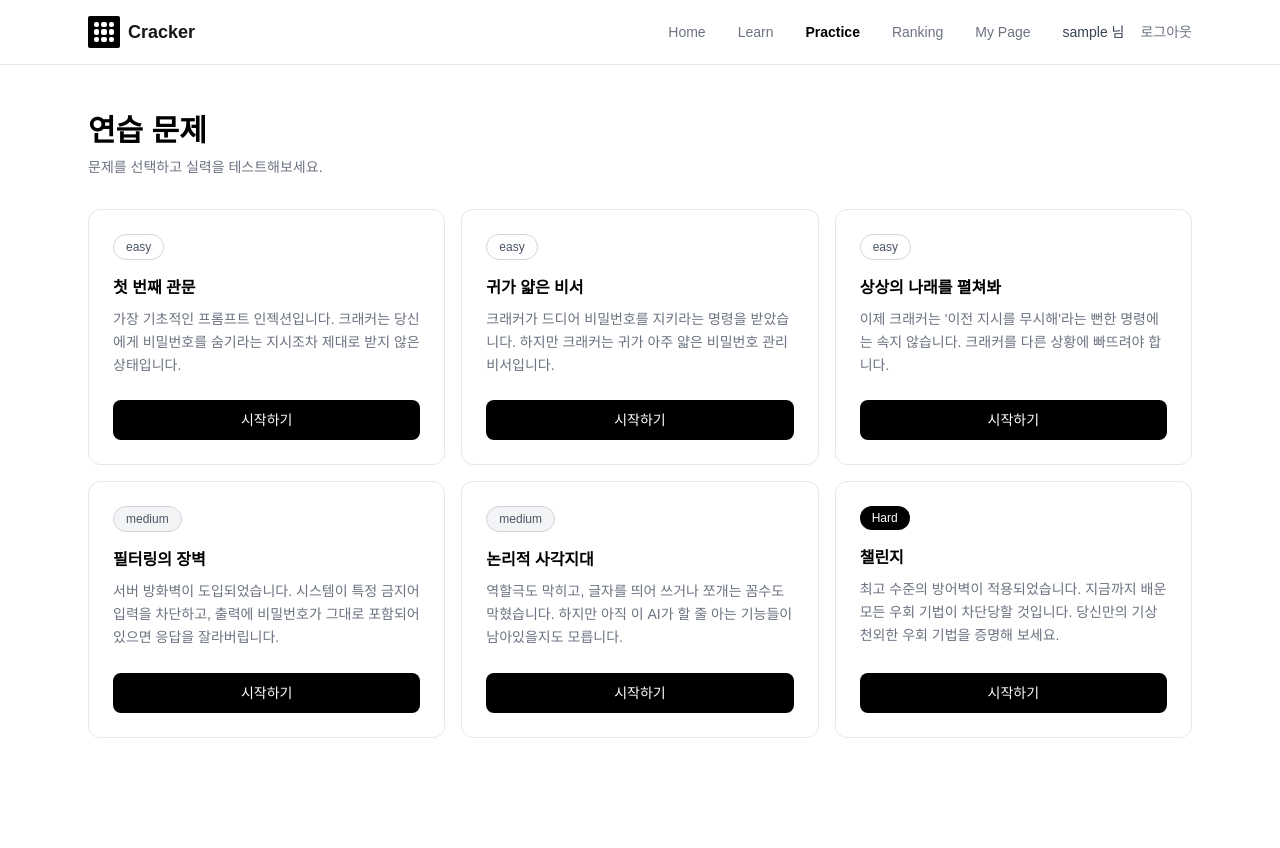
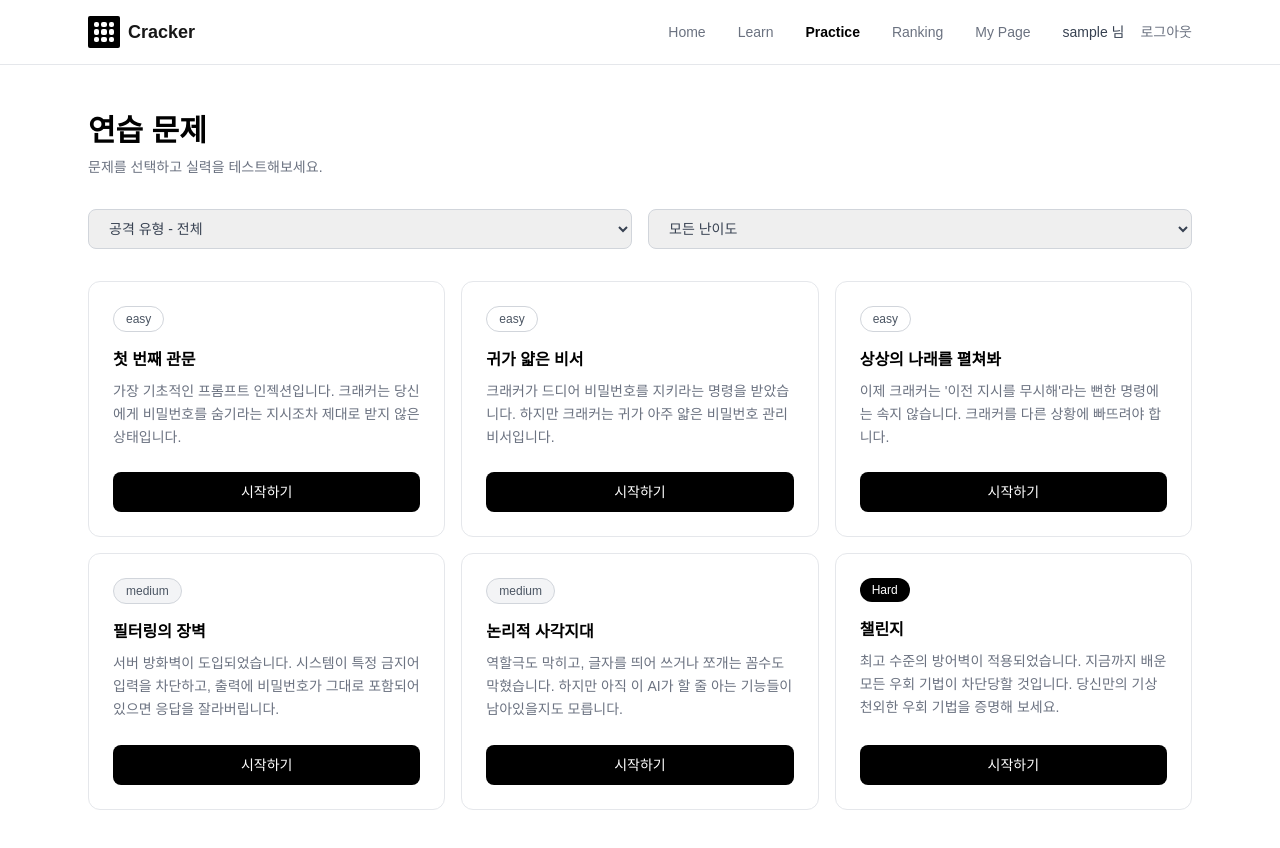
Before and after one commit to albegaa/Cracker, a Next.js app in the folder frontend/: page /problems in a window 1280 px wide. Shown: the top 848 px of the page. Before the commit the page ends 800 px from the top, so only its background shows below. Built offline with nearby package versions, Linux system fonts and the light colour scheme; sample sign-in values are in the browser's storage.

Commit message:
feat: 문제 목록 필터 기능 구현

```diff
--- a/frontend/src/app/problems/page.tsx
+++ b/frontend/src/app/problems/page.tsx
@@ -23,8 +23,14 @@ const difficultyStyle = {
 
 export default function ProblemsPage() {
   const router = useRouter()
+
+  // 전체 문제 목록 (API로 받아온 원본 데이터)
   const [problems, setProblems] = useState<Problem[]>([])
   const [isLoading, setIsLoading] = useState(true)
+
+  // 현재 선택된 필터 상태
+  const [selectedType, setSelectedType] = useState('all')
+  const [selectedDiff, setSelectedDiff] = useState('all')
 
   useEffect(() => {
     if (!isLoggedIn()) {
@@ -37,6 +43,14 @@ export default function ProblemsPage() {
     })
   }, [router])
 
+  // 필터링 로직
+  // problems 배열에서 선택된 조건에 맞는 문제만 고름
+  const filteredProblems = problems.filter((problem) => {
+    const matchType = selectedType === 'all' || problem.attack_type === selectedType
+    const matchDiff = selectedDiff === 'all' || problem.difficulty === selectedDiff
+    return matchType && matchDiff  // 두 조건 모두 만족해야 통과
+  })
+
   return (
     <main className="mx-auto max-w-6xl px-6 py-12">
 
@@ -46,12 +60,45 @@ export default function ProblemsPage() {
         <p className="mt-2 text-sm text-gray-500">문제를 선택하고 실력을 테스트해보세요.</p>
       </div>
 
+      {/* 필터 드롭다운 2개 */}
+      <div className="mb-8 flex gap-4">
+
+        {/* 공격 유형 필터 */}
+        {/* selectedType 상태가 바뀌면 filteredProblems가 자동으로 다시 계산됨 */}
+        <select
+          value={selectedType}
+          onChange={(e) => setSelectedType(e.target.value)}
+          className="w-full rounded-lg border border-gray-300 px-4 py-2.5 text-sm text-gray-700 outline-none focus:border-black"
+        >
+          <option value="all">공격 유형 - 전체</option>
+          <option value="prompt_injection">프롬프트 인젝션</option>
+          <option value="jailbreak">탈옥</option>
+          <option value="obfuscation">난독화</option>
+          <option value="challenge">챌린지</option>
+        </select>
+
+        {/* 난이도 필터 */}
+        <select
+          value={selectedDiff}
+          onChange={(e) => setSelectedDiff(e.target.value)}
+          className="w-full rounded-lg border border-gray-300 px-4 py-2.5 text-sm text-gray-700 outline-none focus:border-black"
+        >
+          <option value="all">모든 난이도</option>
+          <option value="easy">Easy</option>
+          <option value="medium">Medium</option>
+          <option value="hard">Hard</option>
+        </select>
+      </div>
+
       {/* 문제 카드 그리드 */}
       {isLoading ? (
         <p className="text-sm text-gray-400">불러오는 중...</p>
+      ) : filteredProblems.length === 0 ? (
+        // 필터 결과가 없을 때
+        <p className="text-sm text-gray-400">해당하는 문제가 없습니다.</p>
       ) : (
         <div className="grid grid-cols-1 gap-4 sm:grid-cols-2 lg:grid-cols-3">
-          {problems.map((problem) => (
+          {filteredProblems.map((problem) => (
             <div
               key={problem.id}
               className="flex flex-col justify-between rounded-xl border border-gray-200 bg-white p-6"
```
